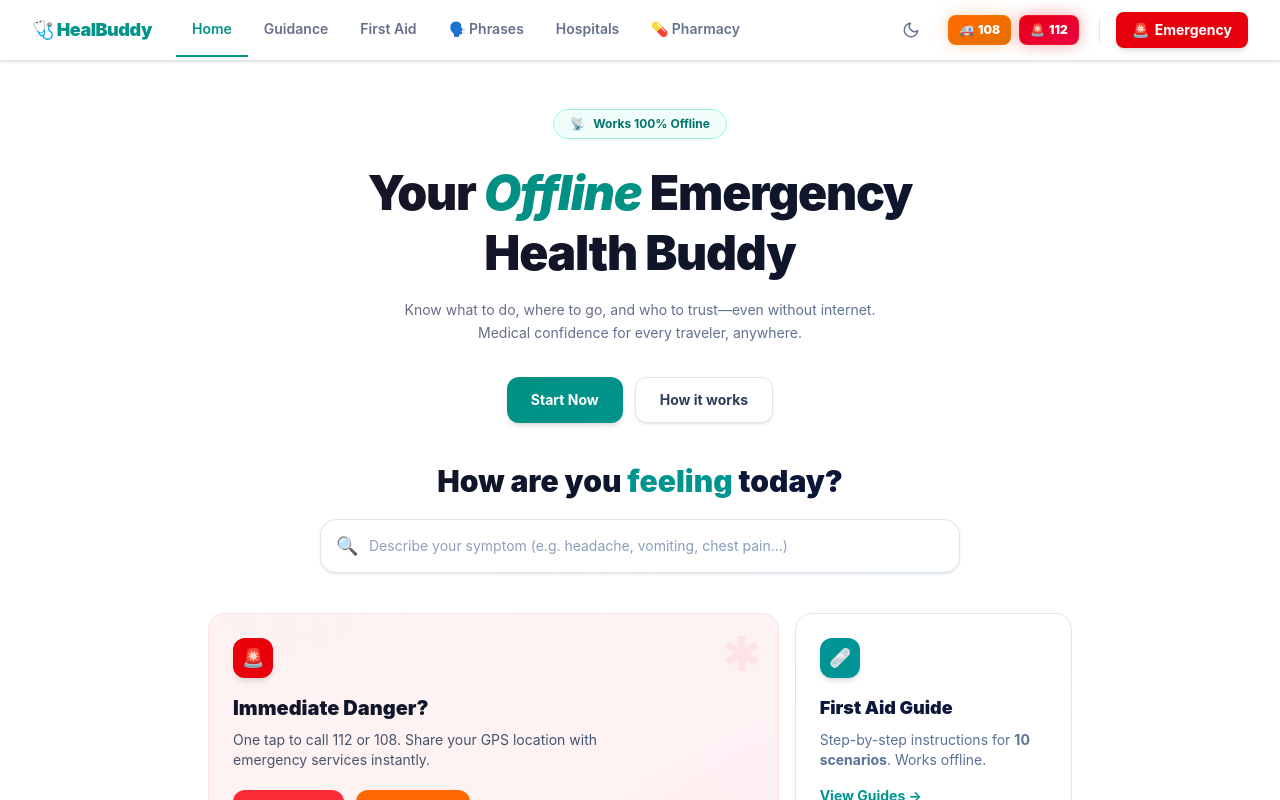
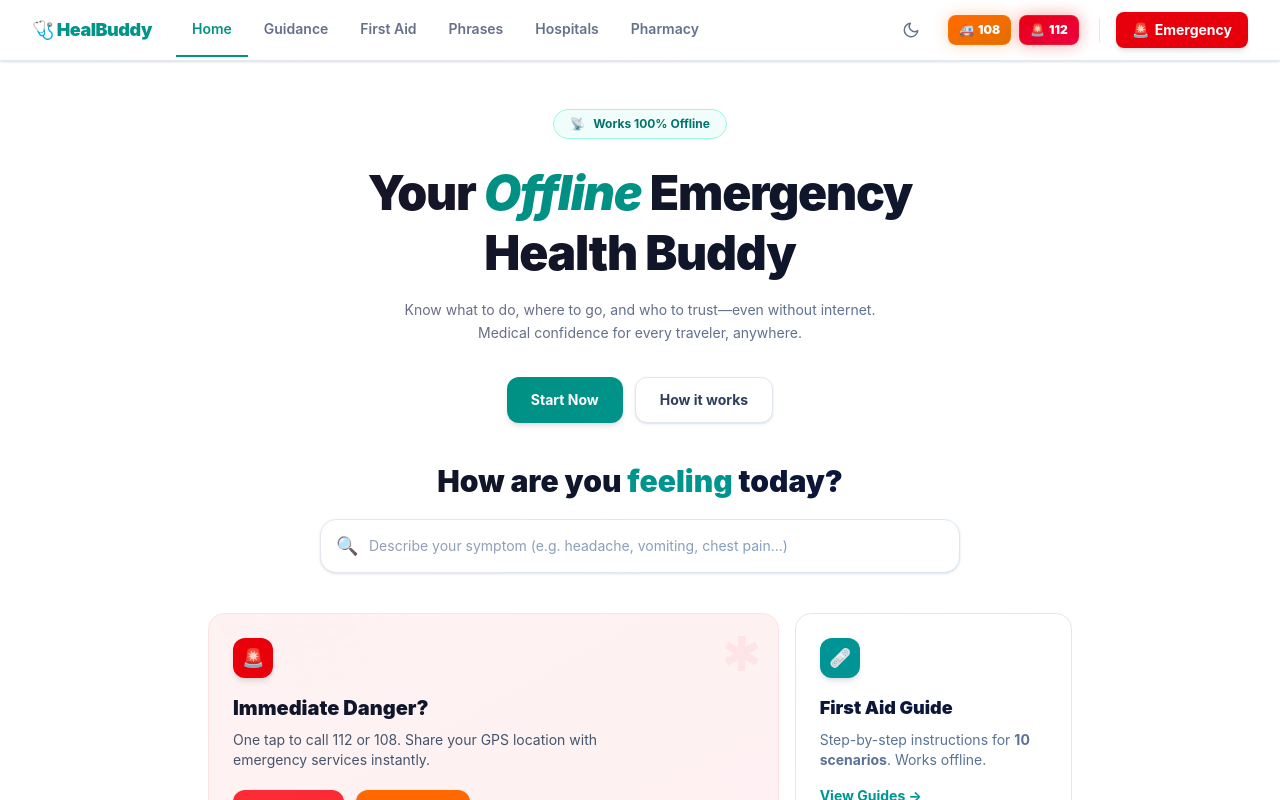
Before and after one commit to Coffee-0verflow/HealBuddy, a React (Vite) app in the folder frontend/: page / in a window 1280 px wide. Built offline with nearby package versions, Linux system fonts and the light colour scheme.

Commit message:
fix: remove emojis from language and pharmacy labels for consistency

```diff
--- a/frontend/src/App.jsx
+++ b/frontend/src/App.jsx
@@ -420,9 +420,9 @@ export default function App() {
             { id: 'dashboard', label: 'Home',       action: () => { setScreen('dashboard'); setAnalysis(null); } },
             { id: 'guidance',  label: 'Guidance',    action: () => setScreen('pick') },
             { id: 'firstaid',  label: 'First Aid',   action: () => setScreen('firstaid') },
-            { id: 'language',  label: '🗣️ Phrases',   action: () => setScreen('language') },
+            { id: 'language',  label: 'Phrases',   action: () => setScreen('language') },
             { id: 'hospitals', label: 'Hospitals',   action: () => setScreen('map') },
-            { id: 'pharmacy',  label: '💊 Pharmacy',   action: () => setScreen('pharmacy') },
+            { id: 'pharmacy',  label: 'Pharmacy',   action: () => setScreen('pharmacy') },
           ].map(item => (
             <button
               key={item.id}
```
